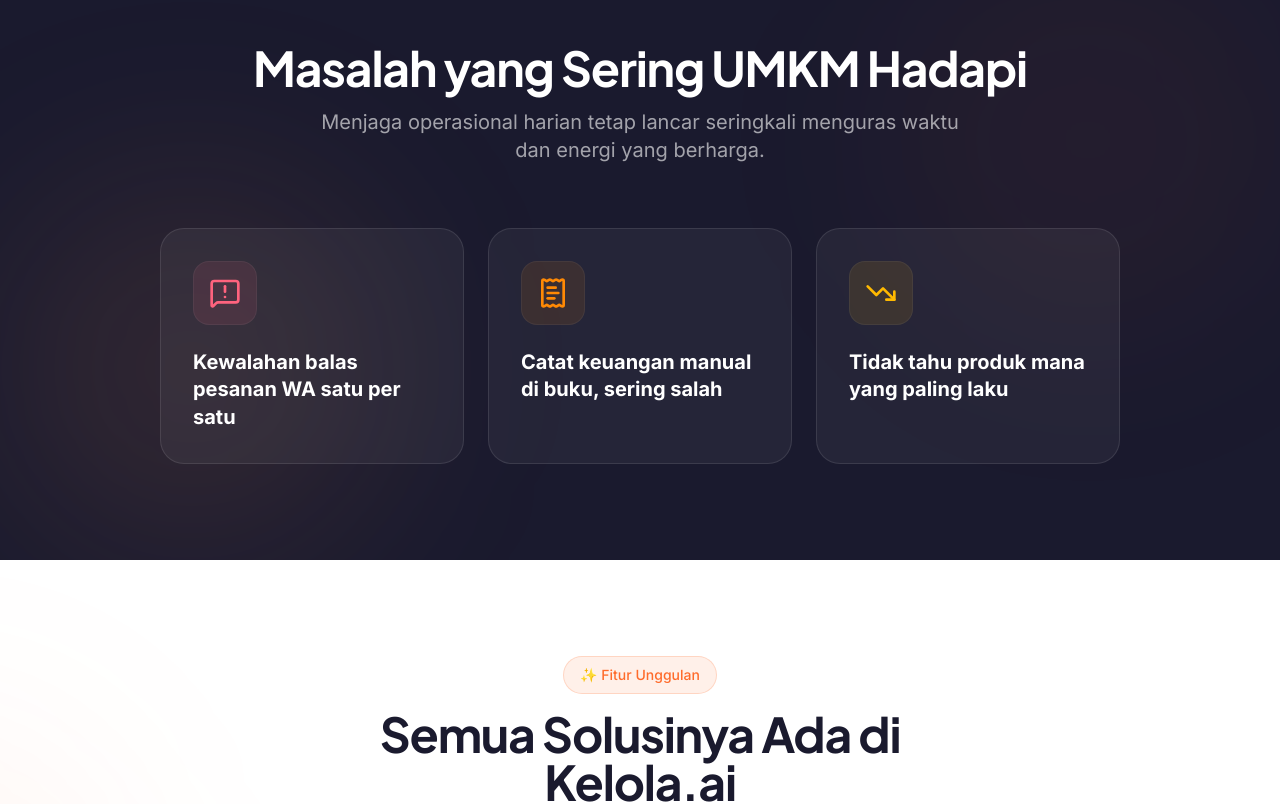
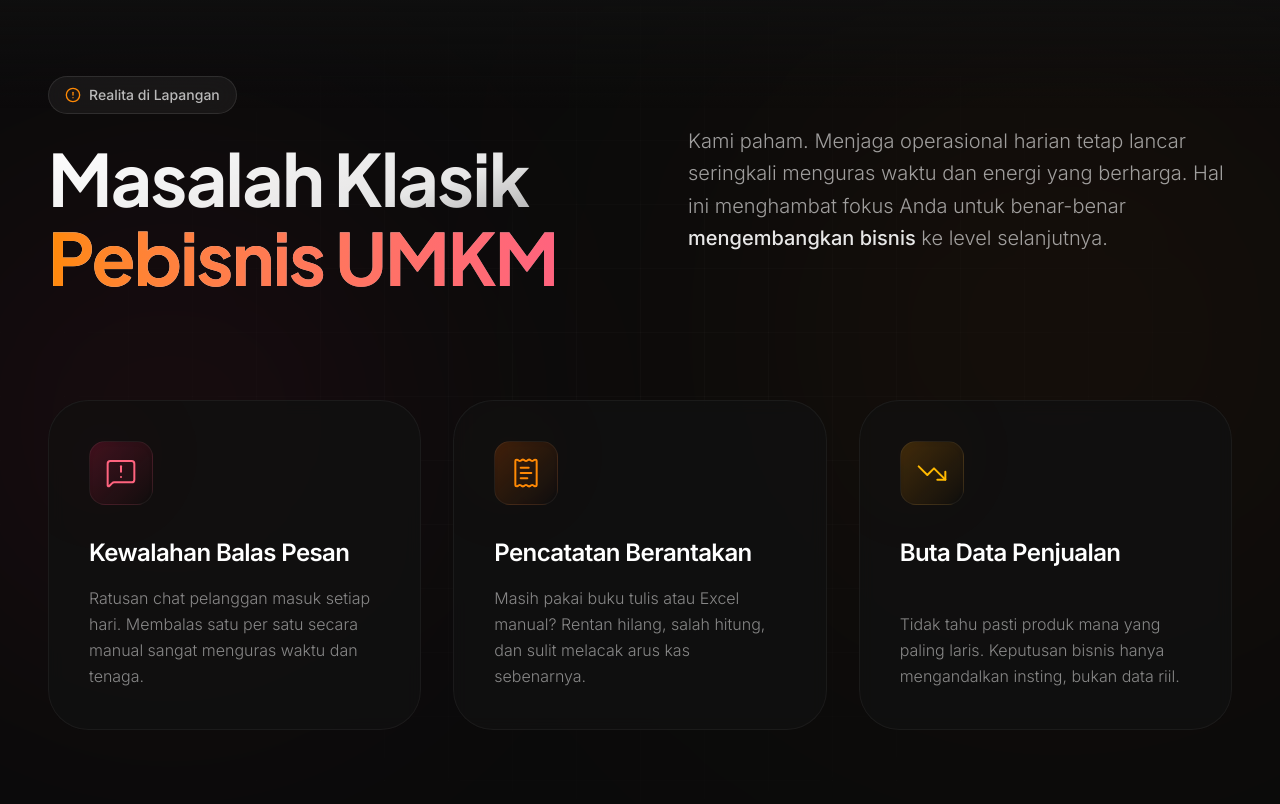
Before and after one commit to xue-yuki/kelola.ai, a Next.js app: page / in a window 1280 px wide. Shown: the part 920-1724 px from the top of the page. Built offline with nearby package versions, Linux system fonts and the light colour scheme.

Commit message:
feat: redesign Problems section with interactive cards, updated layout, and dynamic backgrounds

```diff
--- a/src/components/sections/Problems.tsx
+++ b/src/components/sections/Problems.tsx
@@ -1,26 +1,36 @@
 "use client";
 
-import { motion } from "framer-motion";
-import { MessageSquareWarning, ReceiptText, TrendingDown } from "lucide-react";
+import { motion, useMotionTemplate, useMotionValue } from "framer-motion";
+import { MessageSquareWarning, ReceiptText, TrendingDown, AlertCircle } from "lucide-react";
+import { MouseEvent } from "react";
 
 const problems = [
     {
         id: 1,
-        title: "Kewalahan balas pesanan WA satu per satu",
-        icon: <MessageSquareWarning size={32} />,
-        color: "text-red-400 text-rose-400 bg-rose-400/10",
+        title: "Kewalahan Balas Pesan",
+        desc: "Ratusan chat pelanggan masuk setiap hari. Membalas satu per satu secara manual sangat menguras waktu dan tenaga.",
+        icon: <MessageSquareWarning size={32} strokeWidth={1.5} />,
+        color: "from-rose-500/20 to-rose-500/0",
+        iconColor: "text-rose-400",
+        accent: "rgba(244, 63, 94, 0.15)", // rose-500
     },
     {
         id: 2,
-        title: "Catat keuangan manual di buku, sering salah",
-        icon: <ReceiptText size={32} />,
-        color: "text-orange-400 bg-orange-400/10",
+        title: "Pencatatan Berantakan",
+        desc: "Masih pakai buku tulis atau Excel manual? Rentan hilang, salah hitung, dan sulit melacak arus kas sebenarnya.",
+        icon: <ReceiptText size={32} strokeWidth={1.5} />,
+        color: "from-orange-500/20 to-orange-500/0",
+        iconColor: "text-orange-400",
+        accent: "rgba(249, 115, 22, 0.15)", // orange-500
     },
     {
         id: 3,
-        title: "Tidak tahu produk mana yang paling laku",
-        icon: <TrendingDown size={32} />,
-        color: "text-amber-400 bg-amber-400/10",
+        title: "Buta Data Penjualan",
+        desc: "Tidak tahu pasti produk mana yang paling laris. Keputusan bisnis hanya mengandalkan insting, bukan data riil.",
+        icon: <TrendingDown size={32} strokeWidth={1.5} />,
+        color: "from-amber-500/20 to-amber-500/0",
+        iconColor: "text-amber-400",
+        accent: "rgba(245, 158, 11, 0.15)", // amber-500
     },
 ];
 
@@ -29,40 +39,114 @@
     visible: {
         opacity: 1,
         transition: {
-            staggerChildren: 0.2,
+            staggerChildren: 0.15,
         },
     },
 };
 
 const itemVariants = {
-    hidden: { y: 20, opacity: 0 },
+    hidden: { y: 40, opacity: 0 },
     visible: {
         y: 0,
         opacity: 1,
-        transition: { duration: 0.5, ease: "easeOut" as const },
+        transition: { duration: 0.8, ease: [0.22, 1, 0.36, 1] },
     },
 };
 
+function ProblemCard({ problem }: { problem: typeof problems[0] }) {
+    const mouseX = useMotionValue(0);
+    const mouseY = useMotionValue(0);
+
+    function handleMouseMove({ currentTarget, clientX, clientY }: MouseEvent) {
+        const { left, top } = currentTarget.getBoundingClientRect();
+        mouseX.set(clientX - left);
+        mouseY.set(clientY - top);
+    }
+
+    return (
+        <motion.div
+            variants={itemVariants}
+            onMouseMove={handleMouseMove}
+            className="group relative flex flex-col items-start p-8 md:p-10 rounded-[2.5rem] bg-[#111111]/80 backdrop-blur-sm border border-white/5 overflow-hidden transition-colors hover:bg-[#161616]/80"
+        >
+            {/* Hover Spotlight Effect */}
+            <motion.div
+                className="pointer-events-none absolute -inset-px rounded-[2.5rem] opacity-0 transition duration-500 group-hover:opacity-100"
+                style={{
+                    background: useMotionTemplate`
+                        radial-gradient(
+                            600px circle at ${mouseX}px ${mouseY}px,
+                            ${problem.accent},
+                            transparent 80%
+                        )
+                    `,
+                }}
+            />
+
+            <div className="relative z-10 flex flex-col h-full">
+                <div className={`w-16 h-16 rounded-2xl flex items-center justify-center mb-8 bg-gradient-to-br ${problem.color} border border-white/5 shadow-inner transition-transform duration-500 group-hover:scale-110 group-hover:-rotate-3`}>
+                    <div className={problem.iconColor}>
+                        {problem.icon}
+                    </div>
+                </div>
+
+                <h3 className="text-2xl font-semibold tracking-tight text-white mb-4 group-hover:text-white/90 transition-colors">
+                    {problem.title}
+                </h3>
+
+                <p className="text-white/50 leading-relaxed text-base font-light group-hover:text-white/70 transition-colors mt-auto">
+                    {problem.desc}
+                </p>
+            </div>
+
+            {/* Subtle glow behind the icon */}
+            <div className={`absolute top-0 left-0 w-32 h-32 bg-gradient-to-br ${problem.color} blur-[50px] opacity-20 group-hover:opacity-40 transition-opacity duration-500 rounded-full pointer-events-none`} />
+        </motion.div>
+    );
+}
+
 export default function Problems() {
     return (
-        <section className="py-24 bg-text-dark text-white relative overflow-hidden">
-            {/* Background accents */}
-            <div className="absolute top-0 right-0 w-96 h-96 bg-primary/5 rounded-full blur-[100px]" />
-            <div className="absolute bottom-0 left-0 w-96 h-96 bg-secondary/10 rounded-full blur-[100px]" />
+        <section className="py-24 md:py-32 bg-[#0a0a0a] text-white relative overflow-hidden flex items-center justify-center min-h-screen">
+            {/* Dynamic Background Elements */}
+            <div className="absolute top-1/4 -left-20 w-[500px] h-[500px] bg-rose-500/10 rounded-full blur-[120px] mix-blend-screen opacity-50 pointer-events-none animate-pulse" />
+            <div className="absolute bottom-1/4 -right-20 w-[600px] h-[600px] bg-orange-500/10 rounded-full blur-[150px] mix-blend-screen opacity-50 pointer-events-none animate-pulse" style={{ animationDelay: "2s" }} />
 
-            <div className="container mx-auto px-4 md:px-8 max-w-5xl relative z-10">
-                <div className="text-center mb-16">
+            {/* Gradient transitions for blending sections */}
+            <div className="absolute top-0 inset-x-0 h-40 bg-gradient-to-b from-[#111111] to-transparent pointer-events-none" />
+            <div className="absolute bottom-0 inset-x-0 h-40 bg-gradient-to-t from-[hsl(var(--background))] to-transparent pointer-events-none" />
+
+            {/* Minimal Grid Pattern */}
+            <div className="absolute inset-0 bg-[linear-gradient(rgba(255,255,255,0.02)_1px,transparent_1px),linear-gradient(90deg,rgba(255,255,255,0.02)_1px,transparent_1px)] bg-[size:64px_64px] [mask-image:radial-gradient(ellipse_60%_60%_at_50%_50%,#000_10%,transparent_100%)] pointer-events-none" />
+
+            <div className="container mx-auto px-6 md:px-12 max-w-7xl relative z-10 w-full">
+                <div className="flex flex-col lg:flex-row gap-12 lg:gap-24 items-start lg:items-center mb-20 lg:mb-24">
                     <motion.div
-                        initial={{ opacity: 0, y: -20 }}
-                        whileInView={{ opacity: 1, y: 0 }}
+                        initial={{ opacity: 0, x: -30 }}
+                        whileInView={{ opacity: 1, x: 0 }}
                         viewport={{ once: true, margin: "-100px" }}
-                        transition={{ duration: 0.6 }}
+                        transition={{ duration: 0.8, ease: "easeOut" }}
+                        className="lg:w-1/2"
                     >
-                        <h2 className="font-display text-3xl md:text-5xl font-bold mb-4 tracking-tight">
-                            Masalah yang Sering UMKM Hadapi
+                        <div className="inline-flex items-center gap-2 px-4 py-2 rounded-full bg-white/5 border border-white/10 text-white/70 text-sm font-medium mb-6 backdrop-blur-md">
+                            <AlertCircle size={16} className="text-orange-400" />
+                            <span>Realita di Lapangan</span>
+                        </div>
+                        <h2 className="font-display text-4xl md:text-5xl lg:text-6xl xl:text-7xl font-bold tracking-tight text-transparent bg-clip-text bg-gradient-to-br from-white via-white/90 to-white/30 leading-[1.1] pb-2">
+                            Masalah Klasik <br className="hidden md:block" />
+                            <span className="text-transparent bg-clip-text bg-gradient-to-r from-orange-400 to-rose-400">Pebisnis UMKM</span>
                         </h2>
-                        <p className="text-white/60 text-lg md:text-xl max-w-2xl mx-auto">
-                            Menjaga operasional harian tetap lancar seringkali menguras waktu dan energi yang berharga.
+                    </motion.div>
+
+                    <motion.div
+                        initial={{ opacity: 0, x: 30 }}
+                        whileInView={{ opacity: 1, x: 0 }}
+                        viewport={{ once: true, margin: "-100px" }}
+                        transition={{ duration: 0.8, ease: "easeOut", delay: 0.2 }}
+                        className="lg:w-1/2"
+                    >
+                        <p className="text-white/60 text-lg md:text-xl leading-relaxed font-light">
+                            Kami paham. Menjaga operasional harian tetap lancar seringkali menguras waktu dan energi yang berharga. Hal ini menghambat fokus Anda untuk benar-benar <strong className="text-white/90 font-medium">mengembangkan bisnis</strong> ke level selanjutnya.
                         </p>
                     </motion.div>
                 </div>
@@ -72,22 +156,10 @@
                     initial="hidden"
                     whileInView="visible"
                     viewport={{ once: true, margin: "-50px" }}
-                    className="grid grid-cols-1 md:grid-cols-3 gap-6"
+                    className="grid grid-cols-1 md:grid-cols-2 lg:grid-cols-3 gap-6 lg:gap-8"
                 >
                     {problems.map((problem) => (
-                        <motion.div
-                            key={problem.id}
-                            variants={itemVariants}
-                            whileHover={{ y: -5 }}
-                            className="bg-white/5 border border-white/10 rounded-3xl p-8 hover:bg-white/10 transition-colors duration-300"
-                        >
-                            <div className={`w-16 h-16 rounded-2xl flex items-center justify-center mb-6 border border-white/5 ${problem.color}`}>
-                                {problem.icon}
-                            </div>
-                            <h3 className="text-xl font-bold leading-snug">
-                                {problem.title}
-                            </h3>
-                        </motion.div>
+                        <ProblemCard key={problem.id} problem={problem} />
                     ))}
                 </motion.div>
             </div>
```
